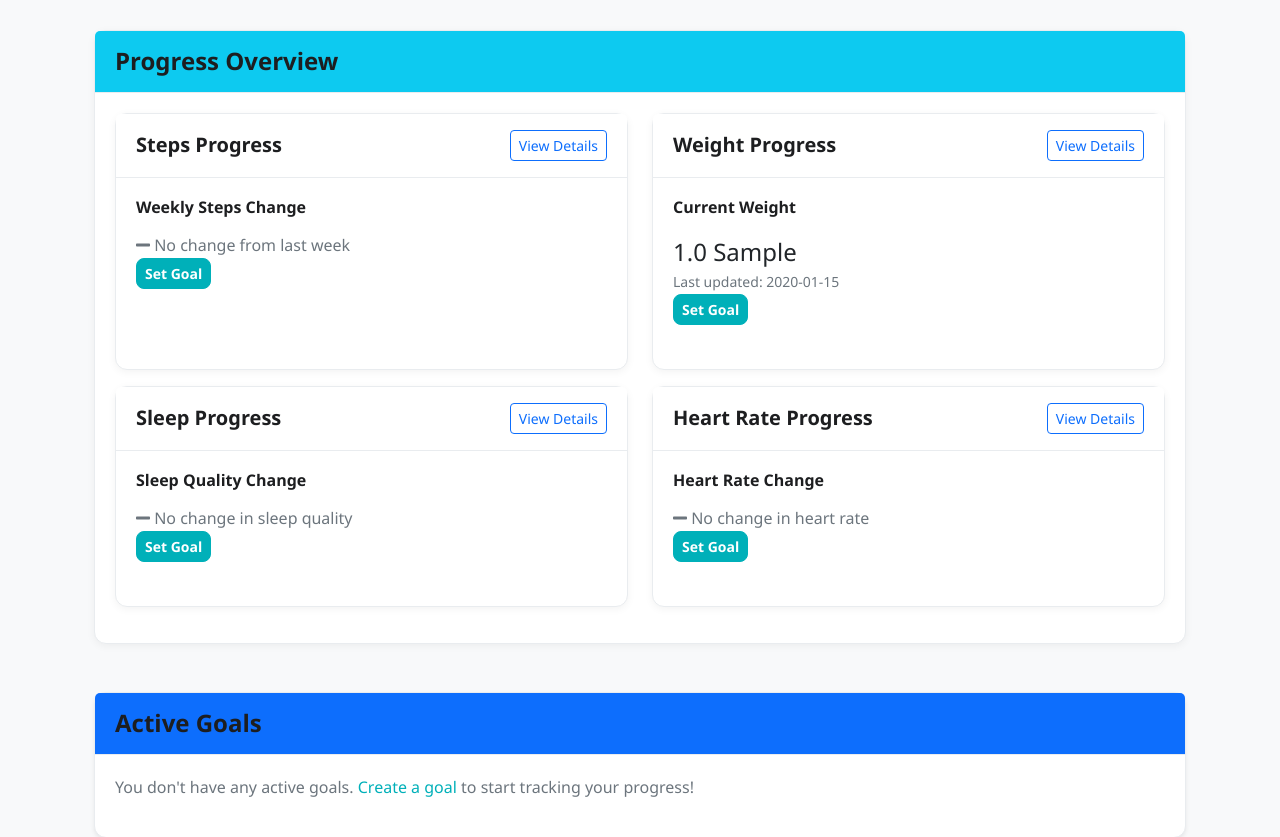
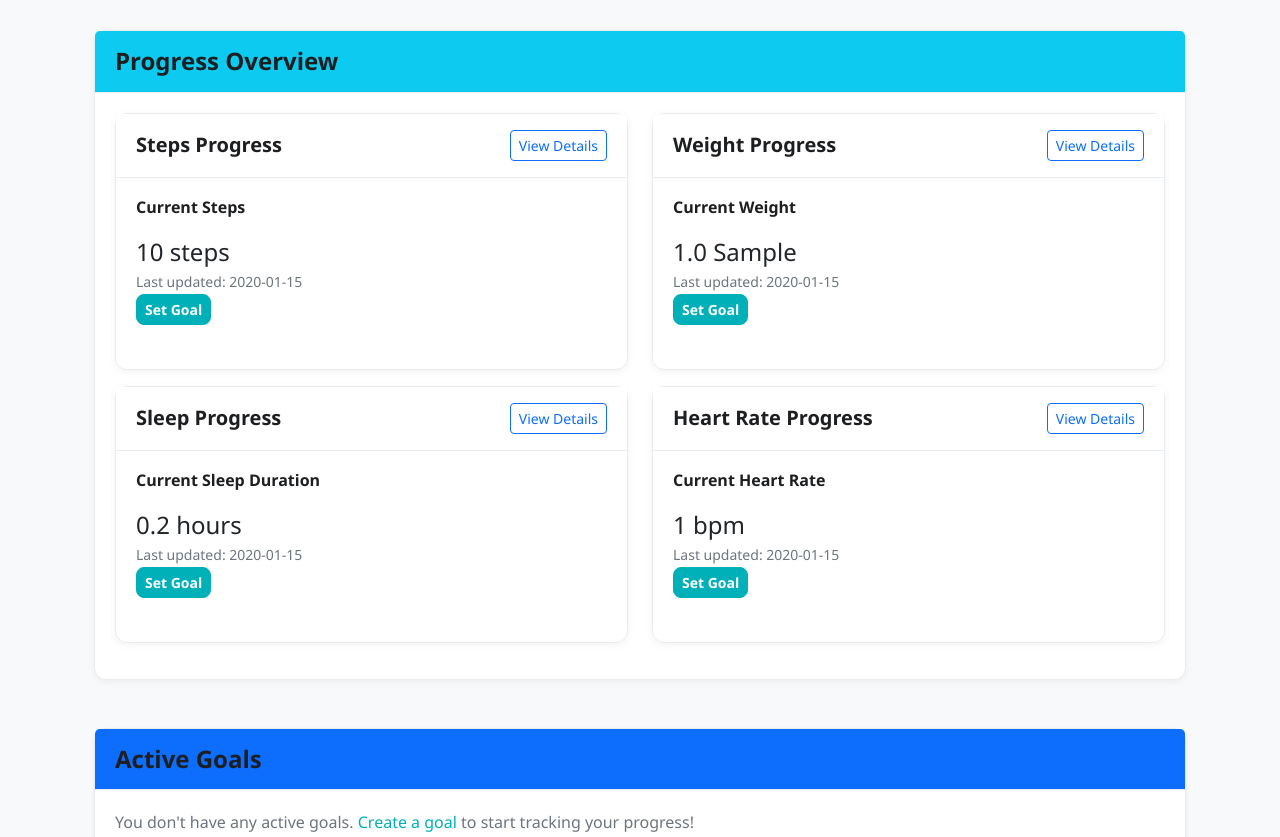
Before and after one commit to AndreHrs-Team/cits5505-group7, a Flask app: page /goals/ in a window 1280 px wide. Shown: the part 193-1030 px from the top of the page. Run offline with Flask 3, Linux system fonts and the light colour scheme; a user stored in the database is signed in; tables that the repository leaves empty hold one stand-in row (values such as "Sample post"); some libraries are stand-ins or nearby versions.

Commit message:
bugfix:the calculation for goals need to be improved

```diff
--- a/app/routes/goal_routes.py
+++ b/app/routes/goal_routes.py
@@ -23,12 +23,32 @@ def index():
 
     # Get progress overview data (from previous progress.index)
     latest_weight = Weight.query.filter_by(user_id=current_user.id).order_by(Weight.timestamp.desc()).first()
+    latest_activity = Activity.query.filter_by(user_id=current_user.id).order_by(Activity.timestamp.desc()).first()
+    latest_sleep = Sleep.query.filter_by(user_id=current_user.id).order_by(Sleep.timestamp.desc()).first()
+    latest_heart_rate = HeartRate.query.filter_by(user_id=current_user.id).order_by(HeartRate.timestamp.desc()).first()
 
     # Calculate step trends
     now = datetime.utcnow()
+    today_start = datetime.combine(now.date(), datetime.min.time())
+    today_end = datetime.combine(now.date(), datetime.max.time())
     this_week_start = now - timedelta(days=now.weekday())
     last_week_start = this_week_start - timedelta(days=7)
 
+    # Get today's steps
+    today_activities = Activity.query.filter(
+        Activity.user_id == current_user.id,
+        Activity.timestamp >= today_start,
+        Activity.timestamp <= today_end
+    ).all()
+
+    today_steps = 0
+    for activity in today_activities:
+        if activity.total_steps is not None and activity.total_steps > 0:
+            today_steps += activity.total_steps
+        elif activity.activity_type == 'steps' and activity.value is not None:
+            today_steps += int(activity.value)
+
+    # Get this week's and last week's steps
     this_week_steps = Activity.query.filter(
         Activity.user_id == current_user.id,
         Activity.timestamp >= this_week_start,
@@ -56,9 +76,14 @@ def index():
                           active_goals=active_goals,
                           completed_goals=completed_goals,
                           latest_weight=latest_weight,
+                          latest_activity=latest_activity,
+                          latest_sleep=latest_sleep,
+                          latest_heart_rate=latest_heart_rate,
                           steps_change=steps_change,
                           sleep_change=sleep_change,
-                          heart_rate_change=heart_rate_change)
+                          heart_rate_change=heart_rate_change,
+                          this_week_total=this_week_total,
+                          today_steps=today_steps)
 
 @bp.route('/create', methods=['GET', 'POST'])
 @login_required
--- a/frontend/templates/goals/create.html
+++ b/frontend/templates/goals/create.html
@@ -65,6 +65,7 @@
                         <div class="mb-3">
                             {{ form.start_date.label(class="form-label") }}
                             {{ form.start_date(class="form-control", type="date") }}
+                            <small class="form-text text-muted">Use your local date format (shown in the date picker).</small>
                             {% if form.start_date.errors %}
                                 <div class="invalid-feedback d-block">
                                     {% for error in form.start_date.errors %}
@@ -77,6 +78,7 @@
                         <div class="mb-3">
                             {{ form.end_date.label(class="form-label") }}
                             {{ form.end_date(class="form-control", type="date") }}
+                            <small class="form-text text-muted">Use your local date format (shown in the date picker).</small>
                             {% if form.end_date.errors %}
                                 <div class="invalid-feedback d-block">
                                     {% for error in form.end_date.errors %}
--- a/frontend/templates/goals/create_from_progress.html
+++ b/frontend/templates/goals/create_from_progress.html
@@ -76,6 +76,7 @@
                         <div class="mb-3">
                             {{ form.start_date.label(class="form-label") }}
                             {{ form.start_date(class="form-control", type="date") }}
+                            <small class="form-text text-muted">Use your local date format (shown in the date picker).</small>
                             {% if form.start_date.errors %}
                                 <div class="invalid-feedback d-block">
                                     {% for error in form.start_date.errors %}
@@ -88,6 +89,7 @@
                         <div class="mb-3">
                             {{ form.end_date.label(class="form-label") }}
                             {{ form.end_date(class="form-control", type="date") }}
+                            <small class="form-text text-muted">Use your local date format (shown in the date picker).</small>
                             {% if form.end_date.errors %}
                                 <div class="invalid-feedback d-block">
                                     {% for error in form.end_date.errors %}
--- a/frontend/templates/goals/index.html
+++ b/frontend/templates/goals/index.html
@@ -34,6 +34,23 @@
                                 <div class="card-body">
                                     <div class="row align-items-center">
                                         <div class="col-md-8 text-start">
+                                            {% if today_steps > 0 %}
+                                                <h6>Today's Steps</h6>
+                                                <div class="fs-4">{{ today_steps|format_decimal(0) }} steps</div>
+                                                <div class="text-muted small">Today's total</div>
+                                            {% elif latest_activity and latest_activity.total_steps %}
+                                                <h6>Current Steps</h6>
+                                                <div class="fs-4">{{ latest_activity.total_steps|format_decimal(0) }} steps</div>
+                                                <div class="text-muted small">Last updated: {{ latest_activity.timestamp.strftime('%Y-%m-%d') }}</div>
+                                            {% elif latest_activity and latest_activity.activity_type == 'steps' and latest_activity.value %}
+                                                <h6>Current Steps</h6>
+                                                <div class="fs-4">{{ latest_activity.value|format_decimal(0) }} steps</div>
+                                                <div class="text-muted small">Last updated: {{ latest_activity.timestamp.strftime('%Y-%m-%d') }}</div>
+                                            {% elif this_week_total > 0 %}
+                                                <h6>Weekly Steps</h6>
+                                                <div class="fs-4">{{ this_week_total|format_decimal(0) }} steps</div>
+                                                <div class="text-muted small">This week's total</div>
+                                            {% else %}
                                                 <h6>Weekly Steps Change</h6>
                                                 {% if steps_change > 0 %}
                                                     <div class="text-success">
@@ -47,6 +64,7 @@
                                                     <div class="text-muted">
                                                         <i class="fas fa-minus"></i> No change from last week
                                                     </div>
+                                                {% endif %}
                                             {% endif %}
                                         </div>
                                         <div class="col-md-4 text-start">
@@ -69,7 +87,7 @@
                                         <div class="col-md-8 text-start">
                                             {% if latest_weight %}
                                                 <h6>Current Weight</h6>
-                                                <div class="fs-4">{{ latest_weight.value }} {{ latest_weight.unit }}</div>
+                                                <div class="fs-4">{{ latest_weight.value|format_decimal(1) }} {{ latest_weight.unit }}</div>
                                                 <div class="text-muted small">Last updated: {{ latest_weight.timestamp.strftime('%Y-%m-%d') }}</div>
                                             {% else %}
                                                 <div class="text-muted">No weight data available</div>
@@ -93,6 +111,11 @@
                                 <div class="card-body">
                                     <div class="row align-items-center">
                                         <div class="col-md-8 text-start">
+                                            {% if latest_sleep %}
+                                                <h6>Current Sleep Duration</h6>
+                                                <div class="fs-4">{{ (latest_sleep.duration / 60)|format_decimal(1) }} hours</div>
+                                                <div class="text-muted small">Last updated: {{ latest_sleep.timestamp.strftime('%Y-%m-%d') }}</div>
+                                            {% else %}
                                                 <h6>Sleep Quality Change</h6>
                                                 {% if sleep_change > 0 %}
                                                     <div class="text-success">
@@ -106,6 +129,7 @@
                                                     <div class="text-muted">
                                                         <i class="fas fa-minus"></i> No change in sleep quality
                                                     </div>
+                                                {% endif %}
                                             {% endif %}
                                         </div>
                                         <div class="col-md-4 text-start">
@@ -126,6 +150,11 @@
                                 <div class="card-body">
                                     <div class="row align-items-center">
                                         <div class="col-md-8 text-start">
+                                            {% if latest_heart_rate %}
+                                                <h6>Current Heart Rate</h6>
+                                                <div class="fs-4">{{ latest_heart_rate.value|format_decimal(0) }} bpm</div>
+                                                <div class="text-muted small">Last updated: {{ latest_heart_rate.timestamp.strftime('%Y-%m-%d') }}</div>
+                                            {% else %}
                                                 <h6>Heart Rate Change</h6>
                                                 {% if heart_rate_change > 0 %}
                                                     <div class="text-danger">
@@ -139,6 +168,7 @@
                                                     <div class="text-muted">
                                                         <i class="fas fa-minus"></i> No change in heart rate
                                                     </div>
+                                                {% endif %}
                                             {% endif %}
                                         </div>
                                         <div class="col-md-4 text-start">
@@ -185,7 +215,7 @@
                                     </div>
                                     <div class="goal-details">
                                         <div><strong>Timeframe:</strong> {{ goal.timeframe|capitalize }}</div>
-                                        <div><strong>Current:</strong> {{ goal.current_value }} {{ goal.unit }}</div>
+                                        <div><strong>Current:</strong> {{ goal.current_value|format_decimal(1) }} {{ goal.unit }}</div>
                                     </div>
                                     <div class="goal-progress">
                                         <div class="progress-bar" role="progressbar"
@@ -252,7 +282,7 @@
                                     </div>
                                     <div class="goal-details">
                                         <div><strong>Timeframe:</strong> {{ goal.timeframe|capitalize }}</div>
-                                        <div><strong>Result:</strong> {{ goal.current_value }} {{ goal.unit }}</div>
+                                        <div><strong>Result:</strong> {{ goal.current_value|format_decimal(1) }} {{ goal.unit }}</div>
                                     </div>
                                     <div class="goal-progress">
                                         <div class="progress-bar" role="progressbar"
--- a/frontend/templates/goals/view.html
+++ b/frontend/templates/goals/view.html
@@ -26,7 +26,7 @@
                         <div class="col-md-6">
                             <h5>Target: {{ goal.target_value }} {{ goal.unit }}</h5>
                             <p>
-                                <strong>Current:</strong> {{ goal.current_value }} {{ goal.unit }}<br>
+                                <strong>Current:</strong> {{ goal.current_value|format_decimal(1) }} {{ goal.unit }}<br>
                                 <strong>Timeframe:</strong> {{ goal.timeframe|capitalize }}<br>
                                 <strong>Start Date:</strong> {{ goal.start_date.strftime('%Y-%m-%d') }}<br>
                                 {% if goal.end_date %}
@@ -52,7 +52,7 @@
                                         {{ goal.calculate_progress() }}%
                                     </div>
                                 </div>
-                                <div class="mt-2">Progress: {{ goal.current_value }} / {{ goal.target_value }} {{ goal.unit }}</div>
+                                <div class="mt-2">Progress: {{ goal.current_value|format_decimal(1) }} / {{ goal.target_value }} {{ goal.unit }}</div>
                             </div>
                         </div>
                     </div>
```
Also changed, not shown: app/__init__.py (+10 -0 lines). Lines whose indentation alone changed are shown as unchanged.
